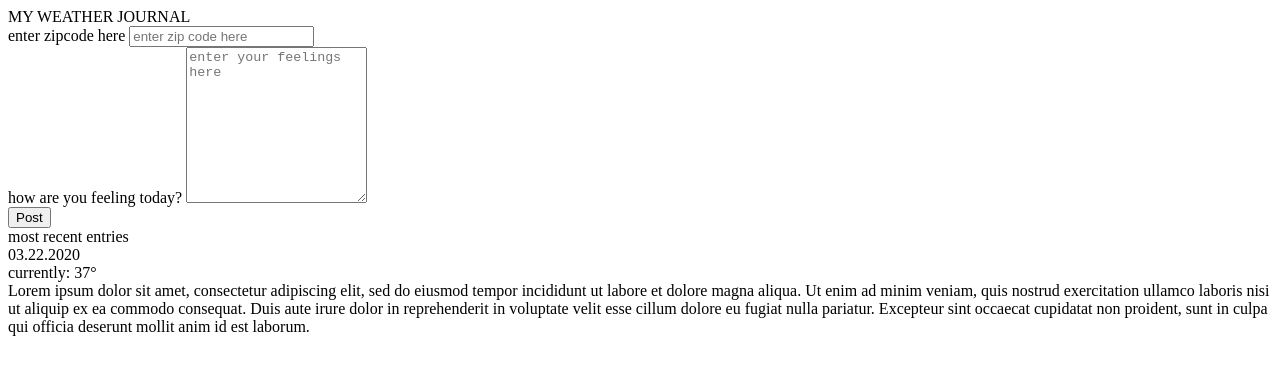
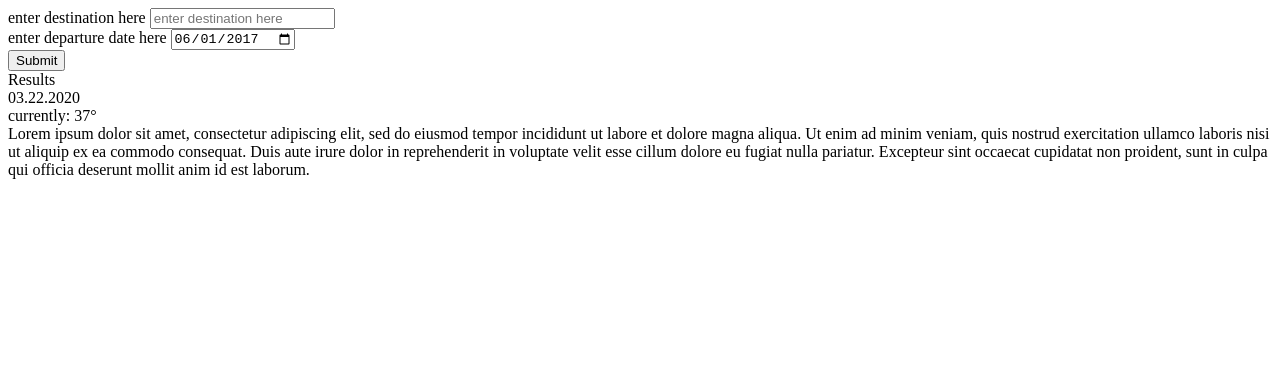
Before and after one commit to osborne7/travel-app, a website built with webpack: page src/client/views/index.html in a window 1280 px wide. Built offline with nearby package versions, Linux system fonts and the light colour scheme.

Commit message:
Update Geonames functions, add date input, and fix bug for file-loader in webpack configs

```diff
--- a/src/client/index.js
+++ b/src/client/index.js
@@ -1,6 +1,7 @@
-// //just a template, these names will need to be changed
 // //import js
-// import { functionToBeNamed } from './js/app.js'
+import { postData } from './js/geonames.js'
+import { getPosition } from './js/geonames.js'
+import { execute } from './js/geonames.js'
 
 // //import styles
 // //this style file will be deleted
@@ -17,6 +18,9 @@ import './styles/form.scss'
 
 
 // //export js
-// export {
-//     functionToBeNamed,
-// }
+export {
+    postData,
+    getPosition,
+    execute
+
+}
--- a/src/client/js/eventListeners.js
+++ b/src/client/js/eventListeners.js
@@ -0,0 +1,3 @@
+//access 'post' button and run 'execute' function when clicked
+//need to create this element (or update it it) (moved to eventListeners.js)
+document.getElementById('generate').addEventListener('click', Client.execute);
--- a/src/client/js/app.js
+++ b/src/client/js/geonames.js
@@ -1,17 +1,6 @@
-// //create a new date instance dynamically
-// let d = new Date();
-// let newDate = (d.getMonth()+ 1)+'.'+ d.getDate()+'.'+ d.getFullYear();
-
-// //API setup
-// const baseURL = 'http://api.openweathermap.org/data/2.5/weather?zip=';
-// const apiKey = '&APPID=de063bd15d383b20f99e0db333194bf8';
-
-
 //Geonames API (switch to .env?)
 const username = '&username=eosborne';
-const geonamesURL = 'http://api.geonames.org/postalCodeSearch?placename='
-
-
+const geonamesURL = 'http://api.geonames.org/postalCodeSearch?placename=';
 
 //POST request
 const postData = async (url = '', data = {})=>{
@@ -43,8 +32,8 @@ const getPosition = async (geonamesURL, placeName, username)=> {
 }
 
 //access 'post' button and run 'execute' function when clicked
-//need to create this element (or update it it)
-document.getElementById('generate').addEventListener('click', execute);
+//need to create this element (or update it it) (moved to eventListeners.js)
+// document.getElementById('generate').addEventListener('click', execute);
 
 //retrieve data, then chain a POST request to add API data and user data to app
 function execute(e) {
@@ -111,7 +100,4 @@ function execute(e) {
 //     }
 //  }
 
-// //change name
-//  export { functionToBeNamed }
-
-//remember to use Client.yourFunction to reference functions on different pages
+export { postData, getPosition, execute }
--- a/src/client/views/index.html
+++ b/src/client/views/index.html
@@ -11,17 +11,17 @@
 <body>
 <div id="app">
   <div class="user-input">
-    <div class="holder headline">MY WEATHER JOURNAL</div>
-    <div class="holder zip">
-      <label for="zip">enter zipcode here</label>
-      <input type="text" id="zip" placeholder="enter zip code here">
+    <!-- <div class="holder headline">MY WEATHER JOURNAL</div> -->
+    <div class="holder place">
+      <label for="place">enter destination here</label>
+      <input type="text" id="place" placeholder="enter destination here">
     </div>
-    <div class="holder feel">
-      <label for="feelings">how are you feeling today?</label>
-      <textarea class="myInput" id="feelings" placeholder="enter your feelings here" rows="10"></textarea>
+    <div class="holder date">
+      <label for="date">enter departure date here</label>
+      <input type="date" id="date" value="2017-06-01" rows="10">
     </div>
-  <button id="generate" type="submit">Post</button>
-  <div id="title">most recent entries</div>
+  <button id="generate" type="submit">Submit</button>
+  <div id="results">Results</div>
     <div id="contain-entries" class="holder entry">
       <div class="entry-holder">
         <div class="date response">03.22.2020</div>
--- a/webpack.dev.js
+++ b/webpack.dev.js
@@ -23,7 +23,7 @@ module.exports = {
             },
             {
                 test: /\.(png|jpe?g|gif)$/i,
-                use: [ { loader: 'file-loader' } ],
+                loader: 'file-loader',
                 options: {
                     publicPath: 'dist'
                     }
--- a/webpack.prod.js
+++ b/webpack.prod.js
@@ -22,7 +22,7 @@ module.exports = {
             },
             {
                 test: /\.(png|jpe?g|gif)$/i,
-                use: [ { loader: 'file-loader' } ],
+                loader: 'file-loader',
                 options: {
                     publicPath: 'dist'
                 }
```
Also changed, not shown: dist/index.html, dist/main.js.
